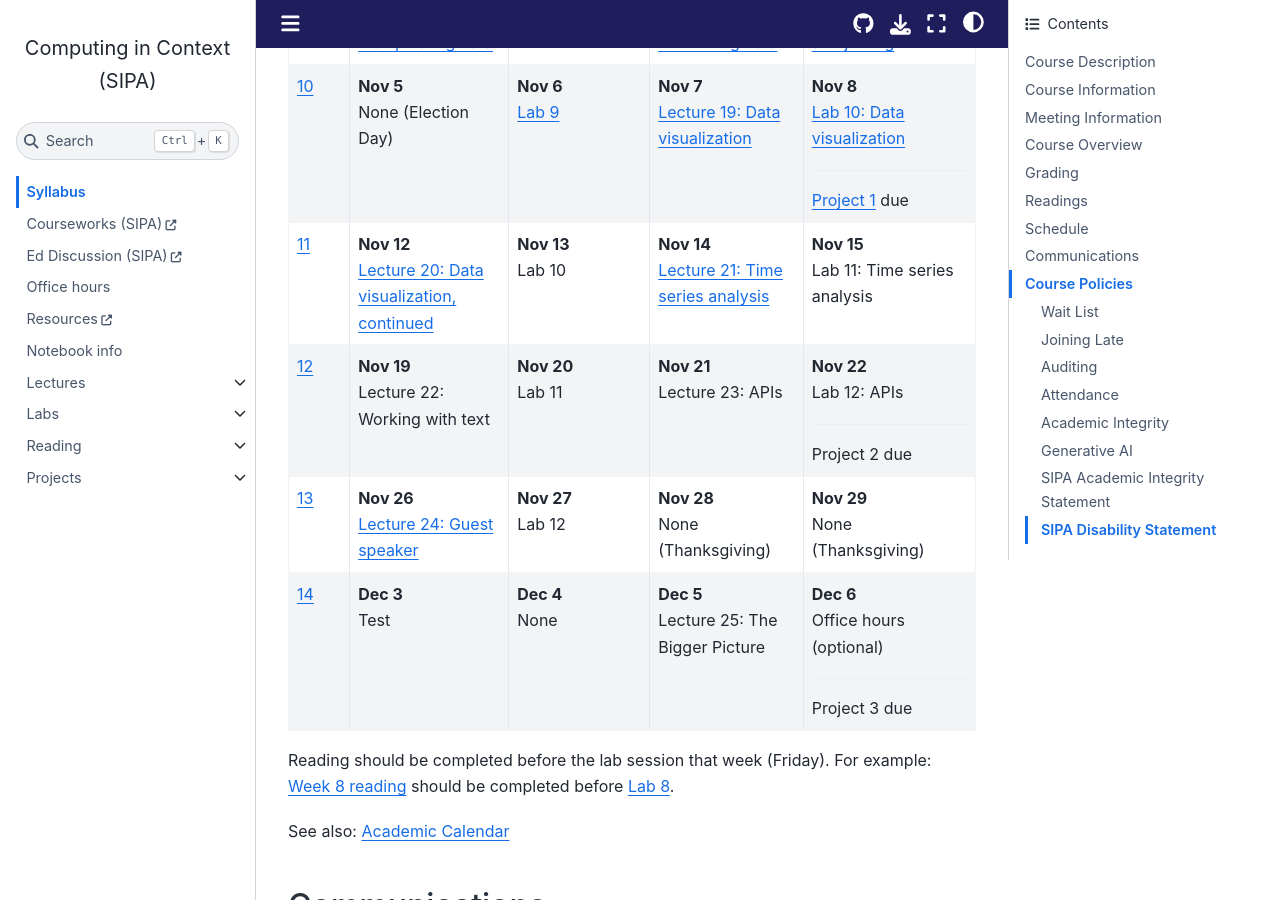
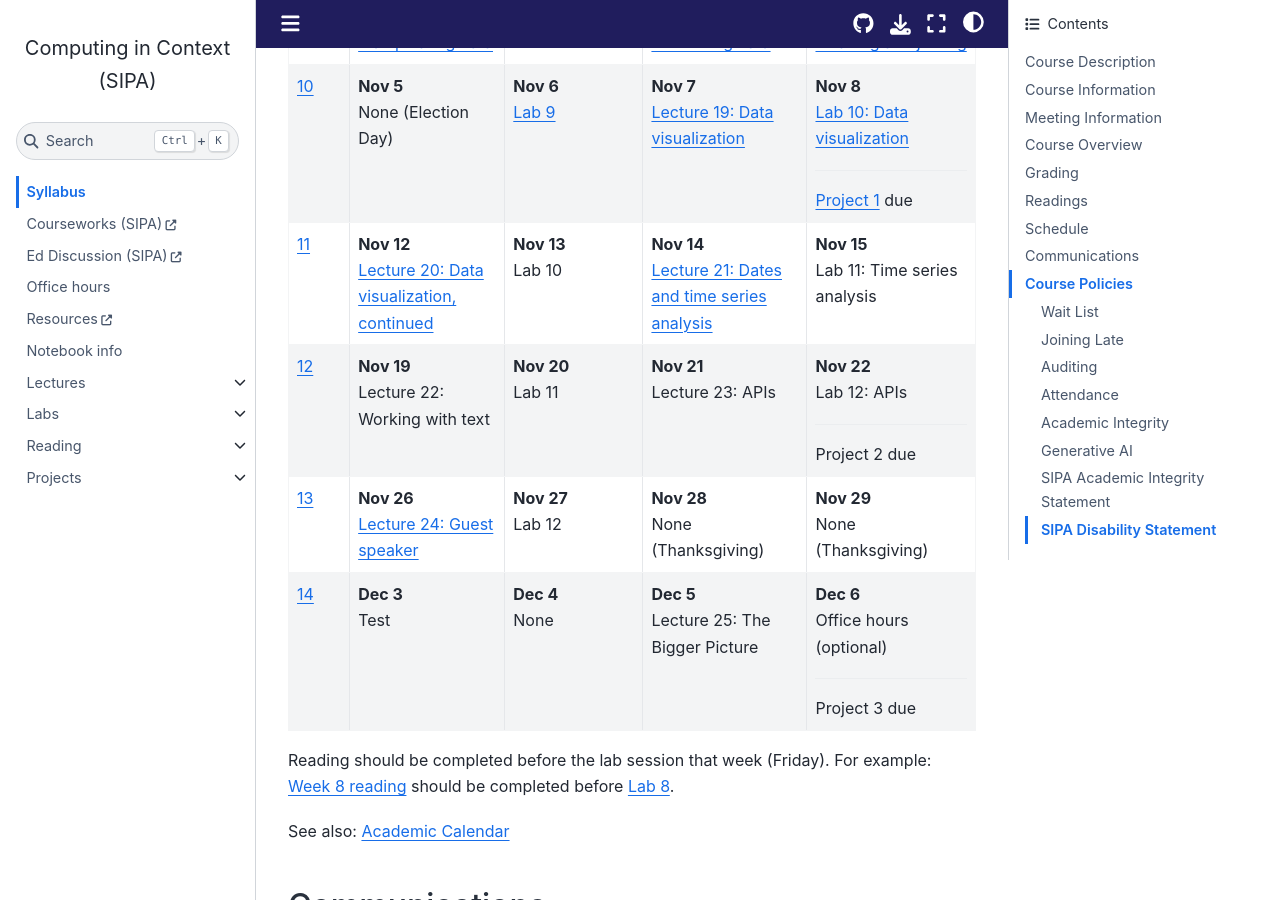
Before and after one commit to afeld/computing-in-context, a Jupyter Book: the page built from index.md, in a window 1280 px wide and 900 px high, scrolled down 4244 px. Built offline with Jupyter Book 1.0.4 settings and Sphinx 7.4.7 and the Sphinx Book theme 1.1.4, drawn with Linux system fonts in a browser that asks for light colours; pages that are not in the unit, such as notebooks, are missing from menus; comment, search, counter and statistics services are not loaded.

```diff
--- a/index.md
+++ b/index.md
@@ -96,15 +96,15 @@
 
 For weeks 1-7, see [the combined syllabus](https://courseworks2.columbia.edu/courses/203144/pages/syllabus).
 
-| Week                | Tuesday [lecture](#meeting-information)                                                                                                          | Wednesday Lab due (11:59pm ET)      | Thursday [lecture](#meeting-information)                            | Friday [lab session](#meeting-information), Project due (11:59pm ET)                          |
-| ------------------- | ------------------------------------------------------------------------------------------------------------------------------------------------ | ----------------------------------- | ------------------------------------------------------------------- | --------------------------------------------------------------------------------------------- |
-| [8](week_8.md)      | **Oct 22**<br/>[Lecture 15: Introduction to the Policy context](lecture_15.ipynb)<br/><br/>[_New location and instructor_](#meeting-information) | **Oct 23**<br/>Lab 7                | **Oct 24**<br/>[Lecture 16: Working with data](lecture_16.ipynb)    | **Oct 25**<br/>[Lab 8: Working with data](lab_8_guide.md)                                     |
-| [9](week_9.md)      | **Oct 29**<br/>[Lecture 17: Manipulating data](lecture_17.ipynb)                                                                                 | **Oct 30**<br/>[Lab 8](lab_8.ipynb) | **Oct 31**<br/>[Lecture 18: Combining data](lecture_18.ipynb)       | **Nov 1**<br/>[Lab 9: Data cleaning and joining](lab_9_guide.md)                              |
-| [10](week_10.md)    | **Nov 5**<br/>None (Election Day)                                                                                                                | **Nov 6**<br/>[Lab 9](lab_9.ipynb)  | **Nov 7**<br/>[Lecture 19: Data visualization](lecture_19.ipynb)    | **Nov 8**<br/>[Lab 10: Data visualization](lab_10_guide.md)<hr/>[Project 1](project_1.md) due |
-| [11](week_11.md)    | **Nov 12**<br/>[Lecture 20: Data visualization, continued](lecture_20.ipynb)                                                                     | **Nov 13**<br/>Lab 10               | **Nov 14**<br/>[Lecture 21: Time series analysis](lecture_21.ipynb) | **Nov 15**<br/>Lab 11: Time series analysis                                                   |
-| [12](week_12.md)    | **Nov 19**<br/>Lecture 22: Working with text                                                                                                     | **Nov 20**<br/>Lab 11               | **Nov 21**<br/>Lecture 23: APIs                                     | **Nov 22**<br/>Lab 12: APIs<hr/>Project 2 due                                                 |
-| [13](week_13_14.md) | **Nov 26**<br/>[Lecture 24: Guest speaker](lecture_24.md)                                                                                        | **Nov 27**<br/>Lab 12               | **Nov 28**<br/>None (Thanksgiving)                                  | **Nov 29**<br/>None (Thanksgiving)                                                            |
-| [14](week_13_14.md) | **Dec 3**<br/>Test                                                                                                                               | **Dec 4**<br/>None                  | **Dec 5**<br/>Lecture 25: The Bigger Picture                        | **Dec 6**<br/>Office hours (optional)<hr/>Project 3 due                                       |
+| Week                | Tuesday [lecture](#meeting-information)                                                                                                          | Wednesday Lab due (11:59pm ET)      | Thursday [lecture](#meeting-information)                                      | Friday [lab session](#meeting-information), Project due (11:59pm ET)                          |
+| ------------------- | ------------------------------------------------------------------------------------------------------------------------------------------------ | ----------------------------------- | ----------------------------------------------------------------------------- | --------------------------------------------------------------------------------------------- |
+| [8](week_8.md)      | **Oct 22**<br/>[Lecture 15: Introduction to the Policy context](lecture_15.ipynb)<br/><br/>[_New location and instructor_](#meeting-information) | **Oct 23**<br/>Lab 7                | **Oct 24**<br/>[Lecture 16: Working with data](lecture_16.ipynb)              | **Oct 25**<br/>[Lab 8: Working with data](lab_8_guide.md)                                     |
+| [9](week_9.md)      | **Oct 29**<br/>[Lecture 17: Manipulating data](lecture_17.ipynb)                                                                                 | **Oct 30**<br/>[Lab 8](lab_8.ipynb) | **Oct 31**<br/>[Lecture 18: Combining data](lecture_18.ipynb)                 | **Nov 1**<br/>[Lab 9: Data cleaning and joining](lab_9_guide.md)                              |
+| [10](week_10.md)    | **Nov 5**<br/>None (Election Day)                                                                                                                | **Nov 6**<br/>[Lab 9](lab_9.ipynb)  | **Nov 7**<br/>[Lecture 19: Data visualization](lecture_19.ipynb)              | **Nov 8**<br/>[Lab 10: Data visualization](lab_10_guide.md)<hr/>[Project 1](project_1.md) due |
+| [11](week_11.md)    | **Nov 12**<br/>[Lecture 20: Data visualization, continued](lecture_20.ipynb)                                                                     | **Nov 13**<br/>Lab 10               | **Nov 14**<br/>[Lecture 21: Dates and time series analysis](lecture_21.ipynb) | **Nov 15**<br/>Lab 11: Time series analysis                                                   |
+| [12](week_12.md)    | **Nov 19**<br/>Lecture 22: Working with text                                                                                                     | **Nov 20**<br/>Lab 11               | **Nov 21**<br/>Lecture 23: APIs                                               | **Nov 22**<br/>Lab 12: APIs<hr/>Project 2 due                                                 |
+| [13](week_13_14.md) | **Nov 26**<br/>[Lecture 24: Guest speaker](lecture_24.md)                                                                                        | **Nov 27**<br/>Lab 12               | **Nov 28**<br/>None (Thanksgiving)                                            | **Nov 29**<br/>None (Thanksgiving)                                                            |
+| [14](week_13_14.md) | **Dec 3**<br/>Test                                                                                                                               | **Dec 4**<br/>None                  | **Dec 5**<br/>Lecture 25: The Bigger Picture                                  | **Dec 6**<br/>Office hours (optional)<hr/>Project 3 due                                       |
 
 Reading should be completed before the lab session that week (Friday). For example: [Week 8 reading](week_8.md) should be completed before [Lab 8](lab_8_guide.md).
 
```
Also changed, not shown: 1 other file.
